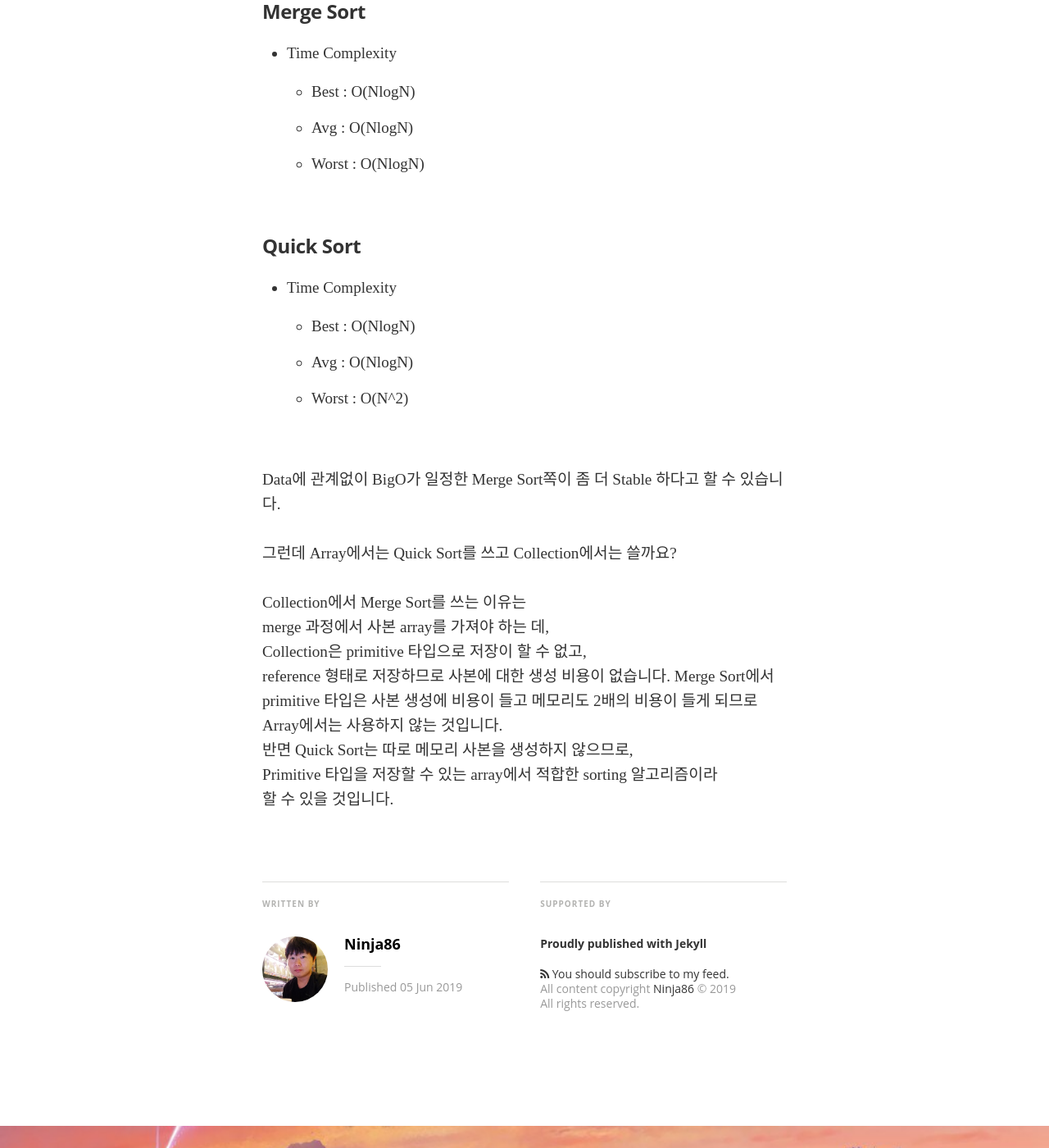
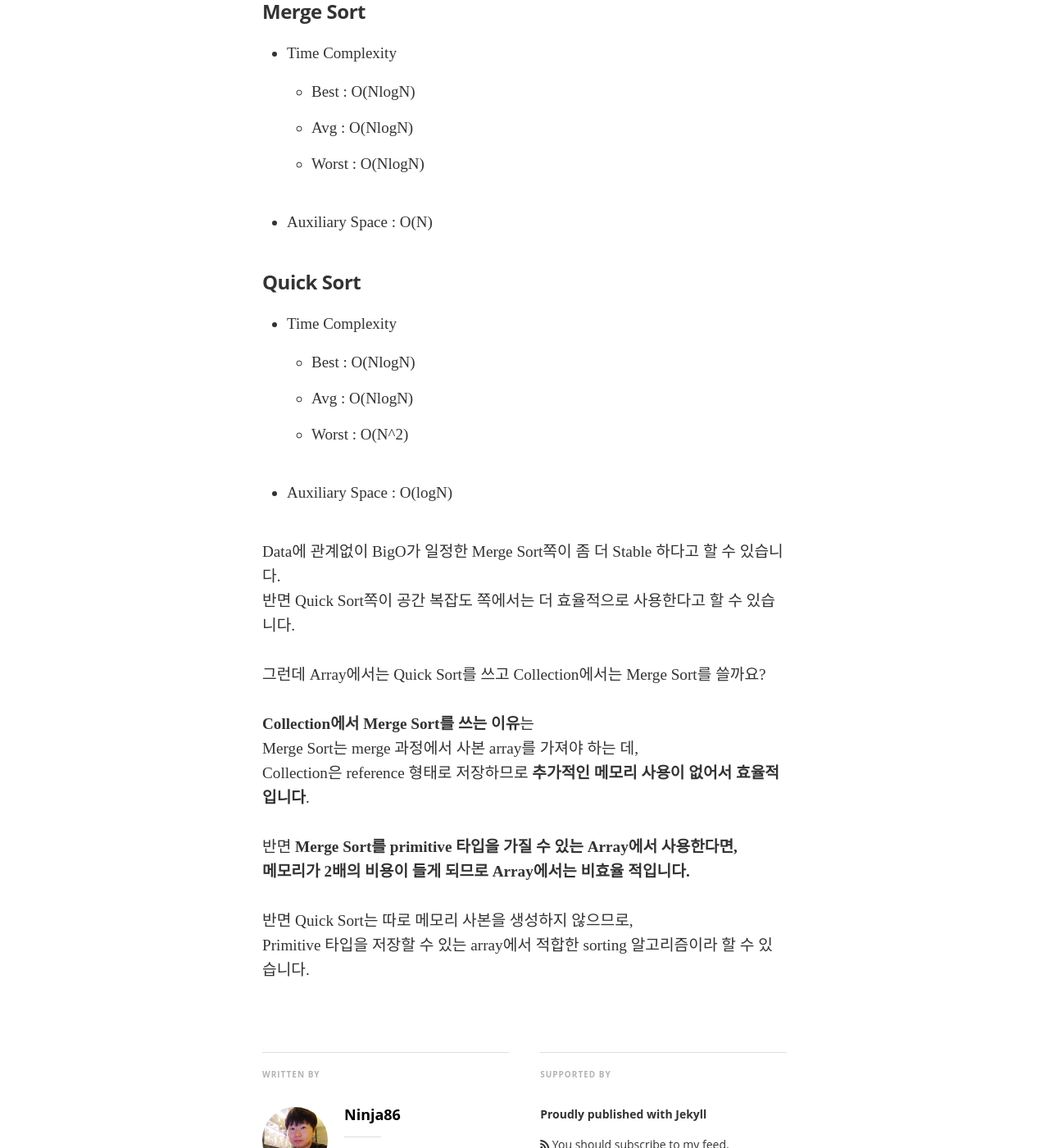
Before and after one commit to Ninja86/Ninja86.github.io, a Jekyll site: the page built from _posts/2019-06-05-1.md, in a window 1280 px wide and 1400 px high, scrolled down 964 px. Shown: the whole window at 82% size. Built offline with Jekyll 4.4.1, drawn with Linux system fonts in a browser that asks for light colours; nearby versions of some CDN libraries; some web fonts are replaced; our own code applies the rules of GitHub Pages for plain Markdown files; comment, search, counter and statistics services are not loaded; some of the changed text lies outside the part shown.

Commit message:
# 포스트 수정

```diff
--- a/_posts/2019-06-05-1.md
+++ b/_posts/2019-06-05-1.md
@@ -26,23 +26,27 @@ Merge Sort와 Quick Sort의 특징은 다음과 같습니다.
     - Best : O(NlogN)
     - Avg : O(NlogN)
     - Worst : O(NlogN)
+- Auxiliary Space : O(N)
 
 #### Quick Sort
 - Time Complexity
     - Best : O(NlogN)
     - Avg : O(NlogN)
     - Worst : O(N^2)
+- Auxiliary Space : O(logN)
 
 Data에 관계없이 BigO가 일정한 Merge Sort쪽이 좀 더 Stable 하다고 할 수 있습니다.
+반면 Quick Sort쪽이 공간 복잡도 쪽에서는 더 효율적으로 사용한다고 할 수 있습니다.
 
-그런데 Array에서는 Quick Sort를 쓰고 Collection에서는 쓸까요?
+그런데 Array에서는 Quick Sort를 쓰고 Collection에서는 Merge Sort를 쓸까요?
 
-Collection에서 Merge Sort를 쓰는 이유는
-merge 과정에서 사본 array를 가져야 하는 데,
-Collection은 primitive 타입으로 저장이 할 수 없고,
-reference 형태로 저장하므로 사본에 대한 생성 비용이 없습니다.
-Merge Sort에서 primitive 타입은 사본 생성에 비용이 들고 메모리도
-2배의 비용이 들게 되므로 Array에서는 사용하지 않는 것입니다.
+**Collection에서 Merge Sort를 쓰는 이유**는
+Merge Sort는 merge 과정에서 사본 array를 가져야 하는 데,
+Collection은 reference 형태로 저장하므로
+**추가적인 메모리 사용이 없어서 효율적입니다**.
+
+반면 **Merge Sort를 primitive 타입을 가질 수 있는 Array에서 사용한다면,**
+**메모리가 2배의 비용이 들게 되므로 Array에서는 비효율 적입니다.**
+
 반면 Quick Sort는 따로 메모리 사본을 생성하지 않으므로,
-Primitive 타입을 저장할 수 있는 array에서 적합한 sorting 알고리즘이라
-할 수 있을 것입니다.
+Primitive 타입을 저장할 수 있는 array에서 적합한 sorting 알고리즘이라 할 수 있습니다.
```
Also changed, not shown: assets/article_images/2019-06-06-1/pic1.png.
